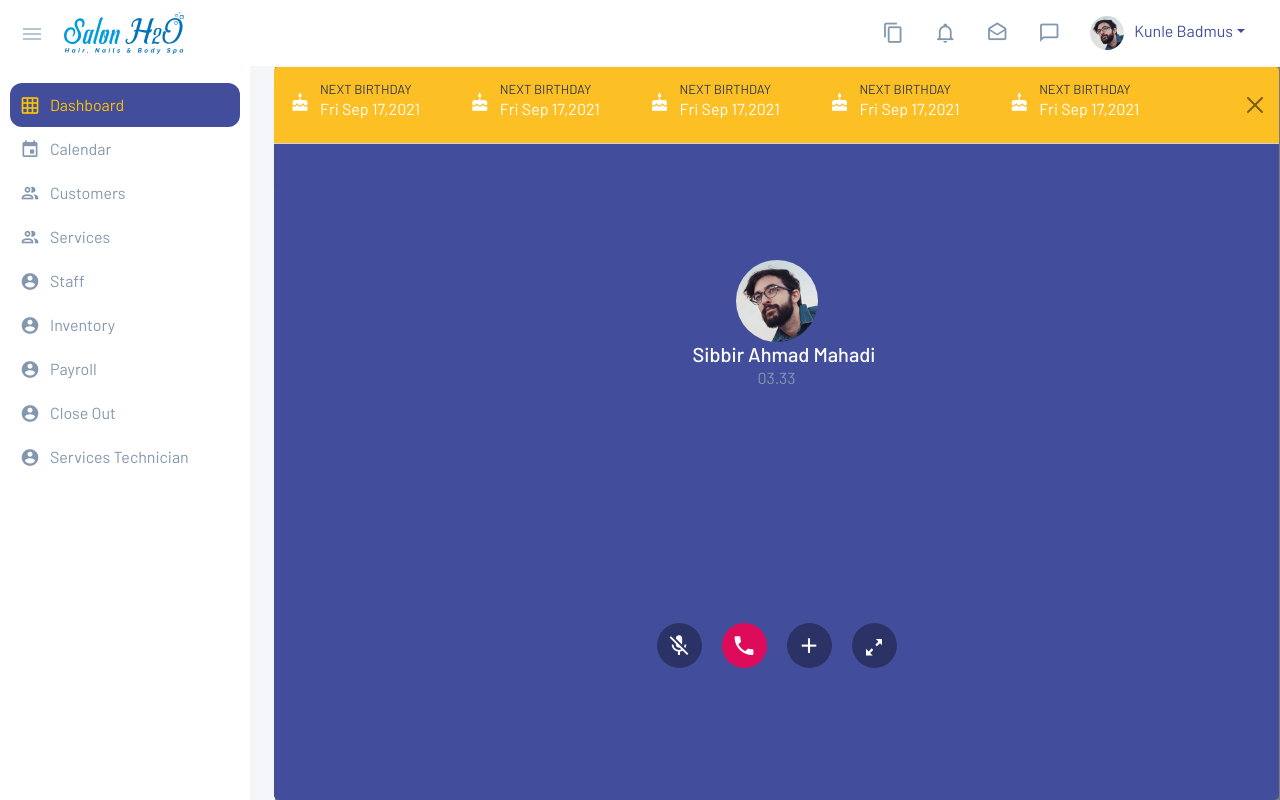
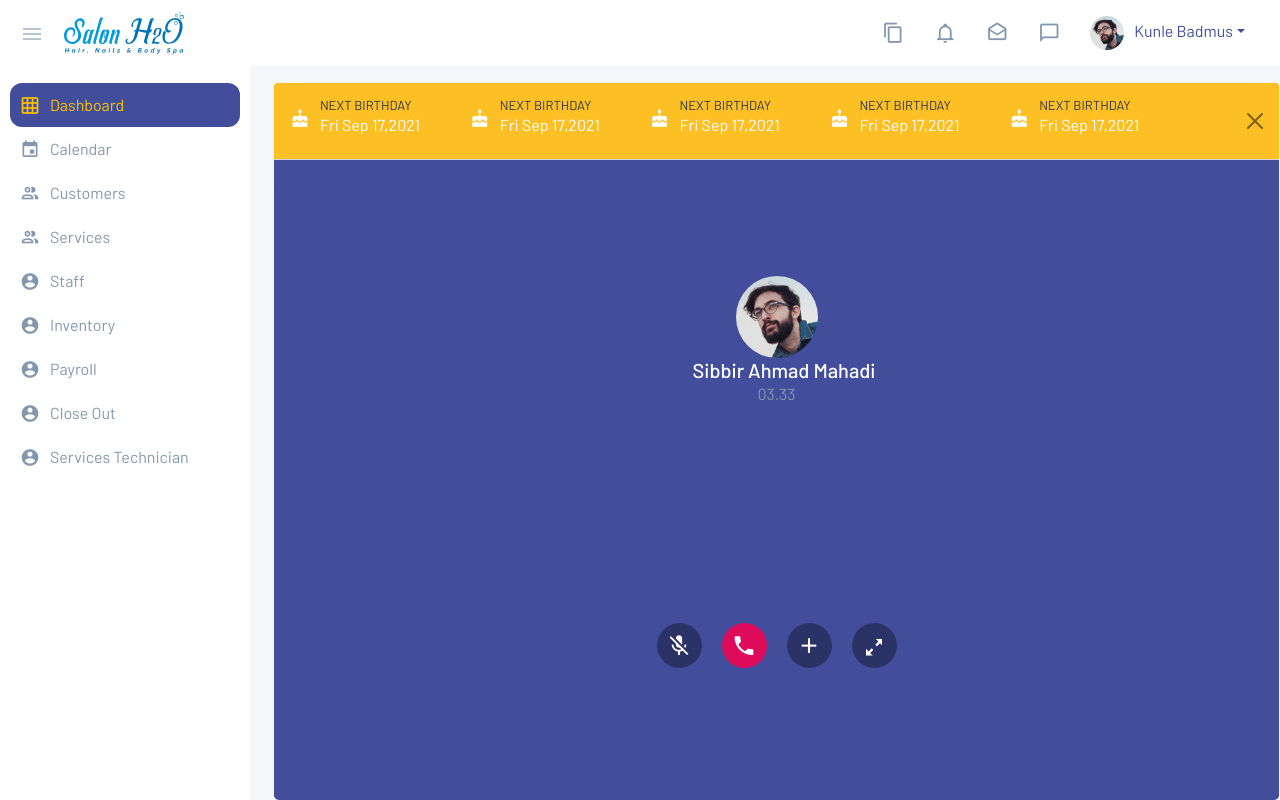
Before and after one commit to codingdeep/silverbird-business-dipu, a React (Create React App) app: page /calendar in a window 1280 px wide. Both pictures are taken after a click on the button 528 px from the left and 430 px from the top of the page. Built offline with nearby package versions, Linux system fonts and the light colour scheme.

Commit message:
fix: call modal

```diff
--- a/src/assets/scss/_call.scss
+++ b/src/assets/scss/_call.scss
@@ -25,13 +25,13 @@
         max-width: calc(100% - 275px);
         margin: 0;
         margin-left: 274px;
-        margin-top: 67px;
+        margin-top: 83px;
 
 
         .modal-content {
             border: 0;
             background-color: $primary;
-            height: calc(100vh - 67px);
+            height: calc(100vh - 83px);
             margin-bottom: 0;
             // display: none;
 
@@ -66,11 +66,4 @@
             }
         }
     }
-
-    .modal-backdrop {
-        margin-left: 275px;
-        top: 67px;
-        // background-color: $primary;
-        // height: calc(100vh - 67px);
-    }
 }
--- a/src/pages/Calender/Calender.js
+++ b/src/pages/Calender/Calender.js
@@ -81,7 +81,7 @@ export default function Calender() {
                 </ul>
             </div>
 
-            <Modal isOpen={modal} wrapClassName="call-expand">
+            <Modal isOpen={modal} wrapClassName="call-expand" fade={false} backdrop={false}>
                 <ModalHeader toggle={toggle} tag="div">
 
                     <div className="d-flex header-content">
```
